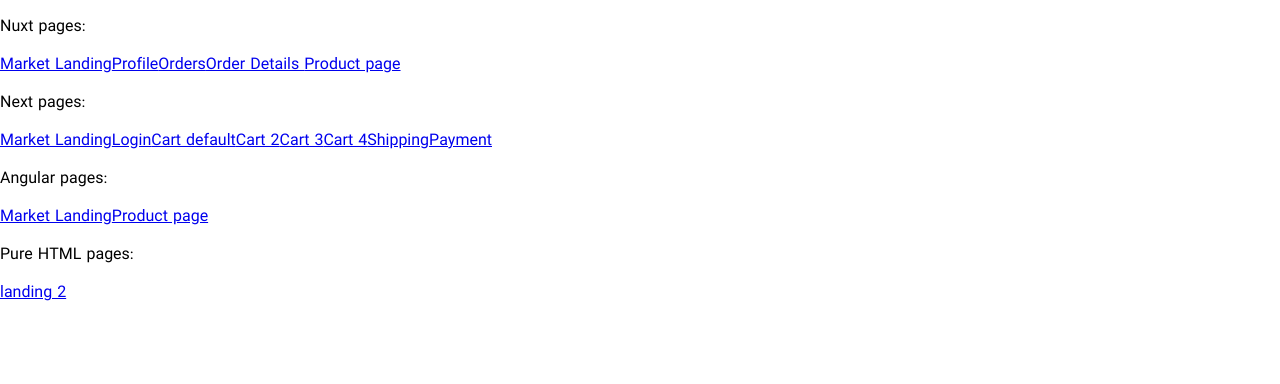
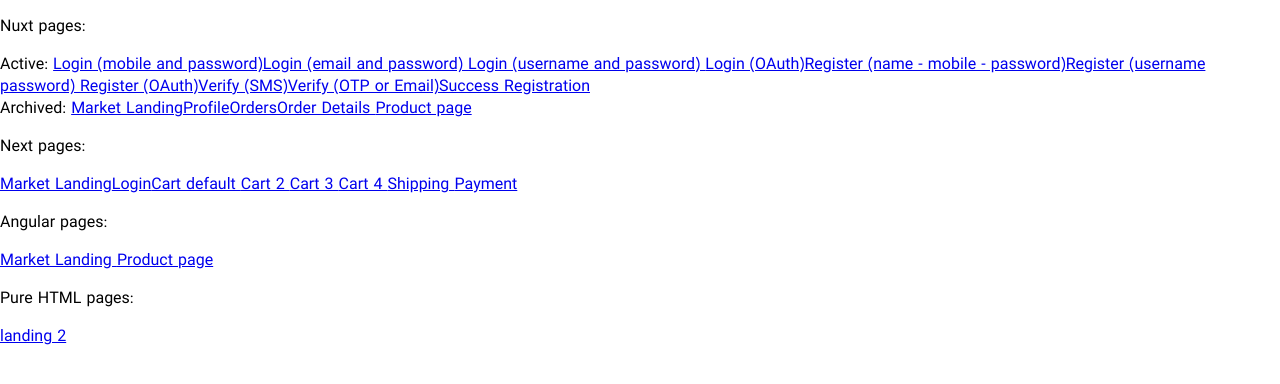
Before and after one commit to savyjs/digimarket-nuxt, a Nuxt app: page / in a window 1280 px wide. Shown: the top 384 px of the page. Built offline with nearby package versions, Linux system fonts and the light colour scheme.

Commit message:
feat: add other pages links

```diff
--- a/pages/index.vue
+++ b/pages/index.vue
@@ -3,10 +3,28 @@
     <div class="m-5">
       <p class="">Nuxt pages:</p>
       <div class="gap-3 flex">
-        <nuxt-link class="btn-success" :to="`${prefix}/market`">Market Landing</nuxt-link>
-        <nuxt-link class="btn-success" :to="`${prefix}/market/profile`">Profile</nuxt-link>
-        <nuxt-link class="btn-success" :to="`${prefix}/market/profile/orders`">Orders</nuxt-link>
-        <nuxt-link class="btn-success" :to="`${prefix}/market/profile/order-details/1`">Order Details
+        Active:
+        <nuxt-link class="btn-success" :to="`${prefix}/user/login`">Login (mobile and password)</nuxt-link>
+        <nuxt-link class="btn-success-outlined" :to="`${prefix}/user/login-email-password`">Login (email and password)
+        </nuxt-link>
+        <nuxt-link class="btn-success-outlined" :to="`${prefix}/user/login-username-password`">Login (username and password)
+        </nuxt-link>
+        <nuxt-link class="btn-success-outlined" :to="`${prefix}/user/login-oauth`">Login (OAuth)</nuxt-link>
+        <nuxt-link class="btn-success" :to="`${prefix}/user/register`">Register (name - mobile - password)</nuxt-link>
+        <nuxt-link class="btn-success-outlined" :to="`${prefix}/user/register-username-password`">Register (username password)
+        </nuxt-link>
+        <nuxt-link class="btn-success-outlined" :to="`${prefix}/user/register-oauth`">Register (OAuth)</nuxt-link>
+        <nuxt-link class="btn-success-outlined" :to="`${prefix}/user/verify`">Verify (SMS)</nuxt-link>
+        <nuxt-link class="btn-success-outlined" :to="`${prefix}/user/verify-otp`">Verify (OTP or Email)</nuxt-link>
+        <nuxt-link class="btn-success-outlined" :to="`${prefix}/user/success`">Success Registration</nuxt-link>
+      </div>
+      <div class="gap-3 flex">
+        Archived:
+        <nuxt-link class="btn-success-outlined btn-disabled" :to="`${prefix}/market`">Market Landing</nuxt-link>
+        <nuxt-link class="btn-success-outlined btn-disabled" :to="`${prefix}/market/profile`">Profile</nuxt-link>
+        <nuxt-link class="btn-success-outlined btn-disabled" :to="`${prefix}/market/profile/orders`">Orders</nuxt-link>
+        <nuxt-link class="btn-success-outlined btn-disabled" :to="`${prefix}/market/profile/order-details/1`">Order
+          Details
         </nuxt-link>
         <nuxt-link class="btn-success-outlined" :to="`${prefix}/market/products/8364953`">Product page</nuxt-link>
       </div>
@@ -14,21 +32,30 @@
     <div class="m-5">
       <p class="">Next pages:</p>
       <div class="gap-3 flex">
-        <nuxt-link class="btn-black" href="https://diginext.savyjs.com">Market Landing</nuxt-link>
-        <nuxt-link class="btn-black-outlined" href="https://diginext.savyjs.com">Login</nuxt-link>
-        <nuxt-link class="btn-black" href="https://diginext.savyjs.com/checkout/cart">Cart default</nuxt-link>
-        <nuxt-link class="btn-black" href="https://diginext.savyjs.com/checkout/cart/2">Cart 2</nuxt-link>
-        <nuxt-link class="btn-black" href="https://diginext.savyjs.com/checkout/cart/3">Cart 3</nuxt-link>
-        <nuxt-link class="btn-black" href="https://diginext.savyjs.com/checkout/cart/4">Cart 4</nuxt-link>
-        <nuxt-link class="btn-black" href="https://diginext.savyjs.com/checkout/shipping">Shipping</nuxt-link>
-        <nuxt-link class="btn-black" href="https://diginext.savyjs.com/checkout/payment">Payment</nuxt-link>
+        <nuxt-link class="btn-black" target="_blank" href="https://diginext.savyjs.com">Market Landing</nuxt-link>
+        <nuxt-link class="btn-black-outlined" target="_blank" href="https://diginext.savyjs.com">Login</nuxt-link>
+        <nuxt-link class="btn-black" target="_blank" href="https://diginext.savyjs.com/checkout/cart">Cart default
+        </nuxt-link>
+        <nuxt-link class="btn-black" target="_blank" href="https://diginext.savyjs.com/checkout/cart/2">Cart 2
+        </nuxt-link>
+        <nuxt-link class="btn-black" target="_blank" href="https://diginext.savyjs.com/checkout/cart/3">Cart 3
+        </nuxt-link>
+        <nuxt-link class="btn-black" target="_blank" href="https://diginext.savyjs.com/checkout/cart/4">Cart 4
+        </nuxt-link>
+        <nuxt-link class="btn-black" target="_blank" href="https://diginext.savyjs.com/checkout/shipping">Shipping
+        </nuxt-link>
+        <nuxt-link class="btn-black" target="_blank" href="https://diginext.savyjs.com/checkout/payment">Payment
+        </nuxt-link>
       </div>
     </div>
     <div class="m-5">
       <p class="">Angular pages:</p>
       <div class="gap-3 flex">
-        <nuxt-link class="btn btn-primary-outlined " href="https://digiangular.savyjs.com/">Market Landing</nuxt-link>
-        <nuxt-link class="btn btn-primary" href="https://digiangular.savyjs.com/products/8364953">Product page
+        <nuxt-link class="btn btn-primary-outlined " target="_blank" href="https://digiangular.savyjs.com/">Market
+          Landing
+        </nuxt-link>
+        <nuxt-link class="btn btn-primary" target="_blank" href="https://digiangular.savyjs.com/products/8364953">
+          Product page
         </nuxt-link>
       </div>
     </div>
```
